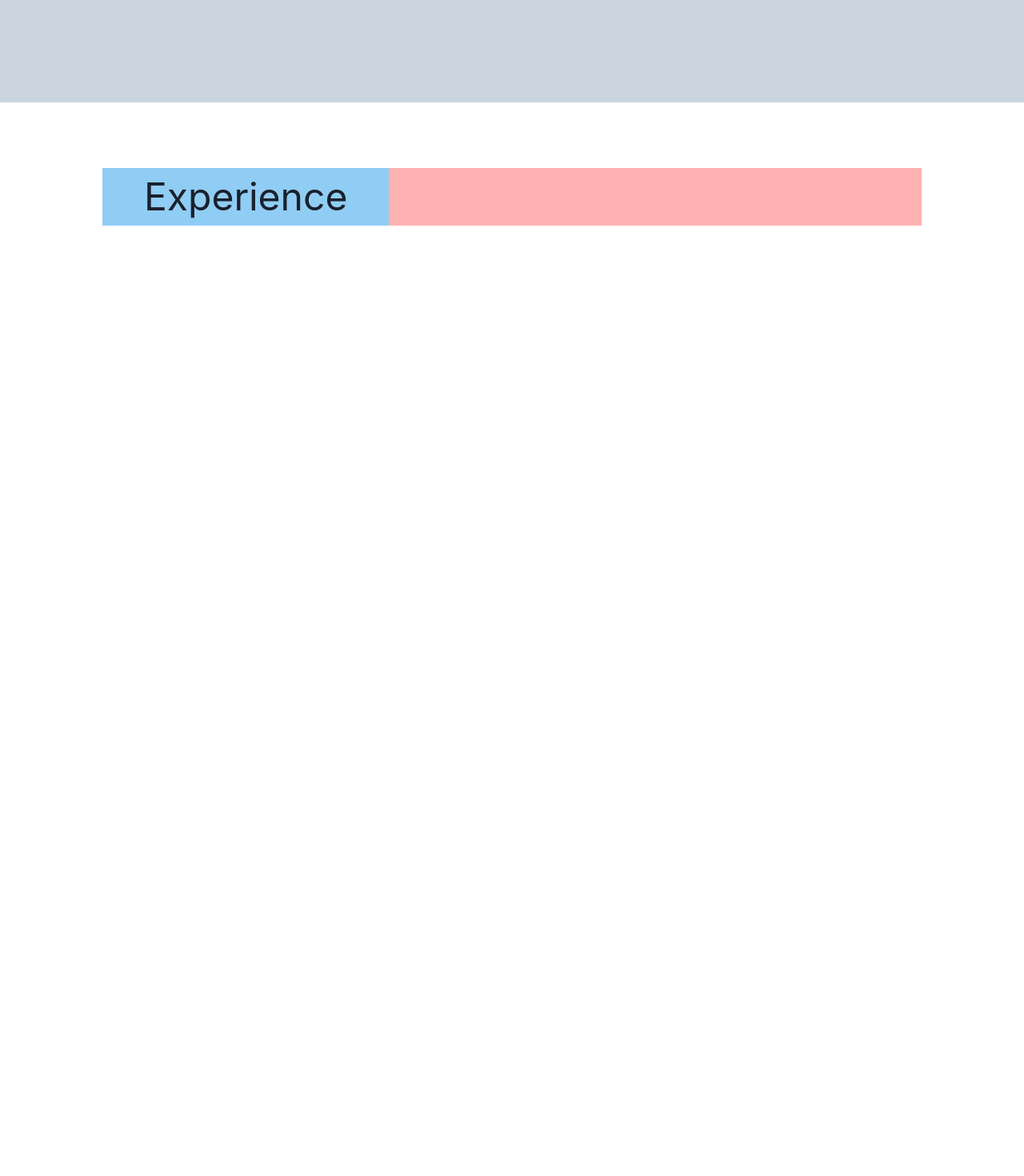
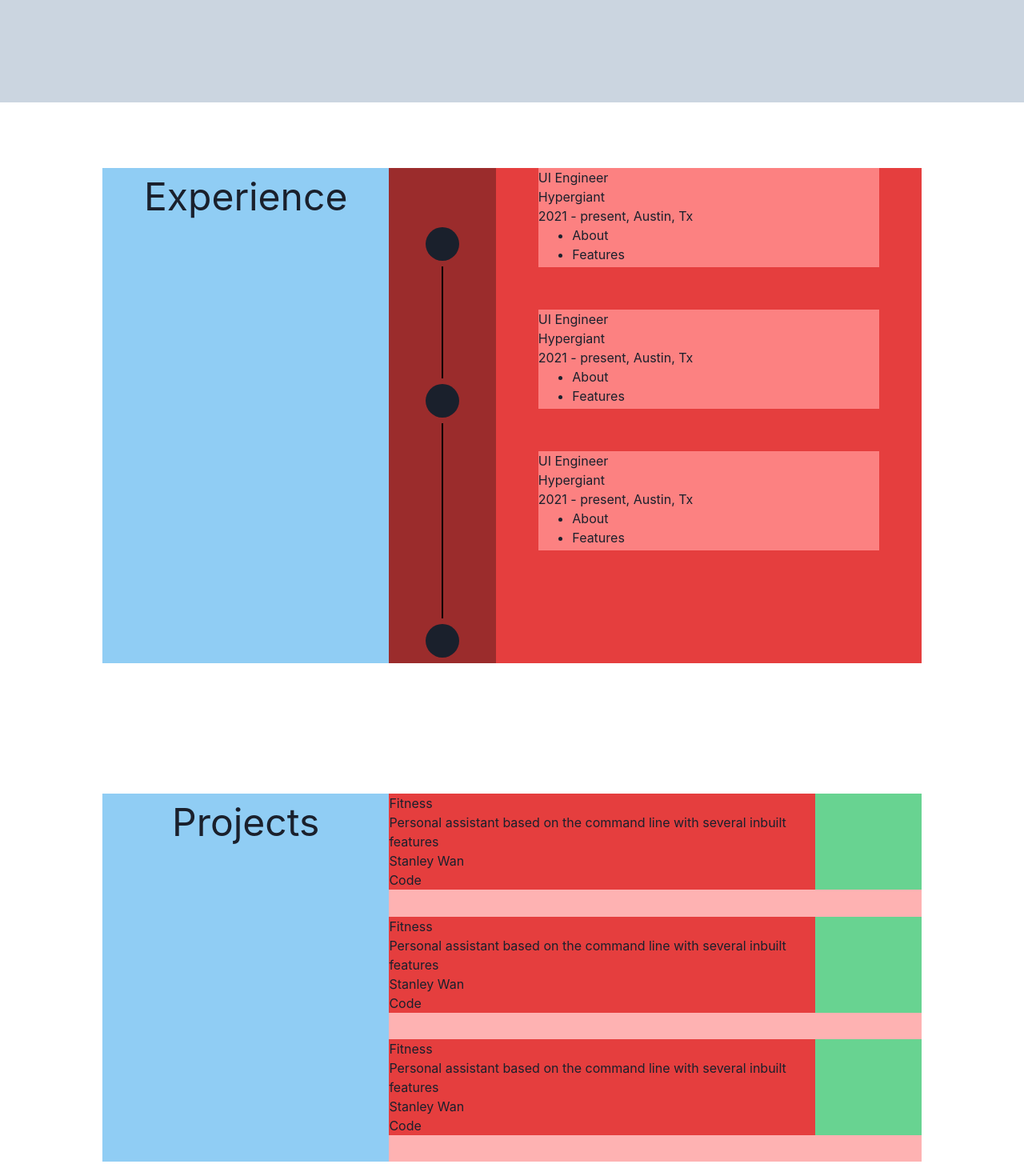
Before and after one commit to stanleywanone/portfolio, a Next.js app: page / in a window 1280 px wide. Shown: the part 1420-2890 px from the top of the page at 80% size. Before the commit the page ends 1702 px from the top, so only its background shows below. Built offline with nearby package versions, Linux system fonts and the light colour scheme.

Commit message:
add Experience Projects components

```diff
--- a/pages/core/Experience/Experience.tsx
+++ b/pages/core/Experience/Experience.tsx
@@ -7,14 +7,64 @@ import {
   UnorderedList,
   ListItem,
 } from "@chakra-ui/react"
+import { CircleIcon } from "../common/Icons/CircleIcon"
 
 export const Experience: FC = () => {
   return (
-    <Flex w="full" pt="8%">
+    <Flex w="full" pt="8%" pb="8%">
       <Flex w="35%" bg="blue.200" justifyContent="center">
         <Text fontSize="5xl">Experience</Text>
       </Flex>
-      <Flex w="65%" bg="red.200" flexDirection="column"></Flex>
+      <Flex w="65%" bg="red.200">
+        <Flex
+          w="20%"
+          bg="red.700"
+          alignItems="center"
+          flexDirection="column"
+          pt="10%"
+        >
+          <CircleIcon />
+          <Box h="40%" w="2%" bgColor="black"></Box>
+          <CircleIcon />
+          <Box h="sm" w="2%" bgColor="black"></Box>
+          <CircleIcon />
+        </Flex>
+        <Flex w="80%" bgColor="red.500" flexDirection="column">
+          <Box mx="10%" h="20%" bgColor="red.300" mb="10%">
+            <Flex flexDirection="column">
+              <Text>UI Engineer</Text>
+              <Text>Hypergiant</Text>
+              <Text>2021 - present, Austin, Tx</Text>
+              <UnorderedList ml="10%">
+                <ListItem>About</ListItem>
+                <ListItem>Features</ListItem>
+              </UnorderedList>
+            </Flex>
+          </Box>
+          <Box mx="10%" h="20%" bgColor="red.300" mb="10%">
+            <Flex flexDirection="column">
+              <Text>UI Engineer</Text>
+              <Text>Hypergiant</Text>
+              <Text>2021 - present, Austin, Tx</Text>
+              <UnorderedList ml="10%">
+                <ListItem>About</ListItem>
+                <ListItem>Features</ListItem>
+              </UnorderedList>
+            </Flex>
+          </Box>
+          <Box mx="10%" h="20%" bgColor="red.300">
+            <Flex flexDirection="column">
+              <Text>UI Engineer</Text>
+              <Text>Hypergiant</Text>
+              <Text>2021 - present, Austin, Tx</Text>
+              <UnorderedList ml="10%">
+                <ListItem>About</ListItem>
+                <ListItem>Features</ListItem>
+              </UnorderedList>
+            </Flex>
+          </Box>
+        </Flex>
+      </Flex>
     </Flex>
   )
 }
--- /dev/null
+++ b/pages/core/Projects/Projects.tsx
@@ -0,0 +1,66 @@
+import { FC } from "react"
+import {
+  Flex,
+  Box,
+  Text,
+  Spacer,
+  UnorderedList,
+  ListItem,
+  Badge,
+  Center,
+} from "@chakra-ui/react"
+import { CircleIcon } from "../common/Icons/CircleIcon"
+
+export const Projects: FC = () => {
+  return (
+    <Flex w="full" pt="8%" pb="8%">
+      <Flex w="35%" bg="blue.200" justifyContent="center">
+        <Text fontSize="5xl">Projects</Text>
+      </Flex>
+      <Flex w="65%" bg="red.200" flexDirection="column">
+        <Flex bgColor="red.500" w="full" mb="5%">
+          <Flex w="80%" flexDirection="column">
+            <Text>Fitness</Text>
+            <Text>
+              Personal assistant based on the command line with several inbuilt
+              features
+            </Text>
+            <Text>Stanley Wan</Text>
+            <Text>Code</Text>
+          </Flex>
+          <Flex w="20%">
+            <Box h="full" w="full" bgColor="green.300"></Box>
+          </Flex>
+        </Flex>
+        <Flex bgColor="red.500" w="full" mb="5%">
+          <Flex w="80%" flexDirection="column">
+            <Text>Fitness</Text>
+            <Text>
+              Personal assistant based on the command line with several inbuilt
+              features
+            </Text>
+            <Text>Stanley Wan</Text>
+            <Text>Code</Text>
+          </Flex>
+          <Flex w="20%">
+            <Box h="full" w="full" bgColor="green.300"></Box>
+          </Flex>
+        </Flex>
+        <Flex bgColor="red.500" w="full" mb="5%">
+          <Flex w="80%" flexDirection="column">
+            <Text>Fitness</Text>
+            <Text>
+              Personal assistant based on the command line with several inbuilt
+              features
+            </Text>
+            <Text>Stanley Wan</Text>
+            <Text>Code</Text>
+          </Flex>
+          <Flex w="20%">
+            <Box h="full" w="full" bgColor="green.300"></Box>
+          </Flex>
+        </Flex>
+      </Flex>
+    </Flex>
+  )
+}
--- /dev/null
+++ b/pages/core/common/Icons/CircleIcon.tsx
@@ -0,0 +1,10 @@
+import { Icon, createIcon } from "@chakra-ui/react"
+
+export const CircleIcon = (props: any) => (
+  <Icon viewBox="0 0 200 200" {...props} boxSize={14}>
+    <path
+      fill="currentColor"
+      d="M 100, 100 m -75, 0 a 75,75 0 1,0 150,0 a 75,75 0 1,0 -150,0"
+    />
+  </Icon>
+)
--- a/pages/index.tsx
+++ b/pages/index.tsx
@@ -4,6 +4,7 @@ import { Header } from "./core/Header/Header"
 import { Biography } from "./core/Biography/Biography"
 import { Skills } from "./core/Skills/Skills"
 import { Experience } from "./core/Experience/Experience"
+import { Projects } from "./core/Projects/Projects"
 
 const Home: NextPage = () => {
   return (
@@ -18,6 +19,9 @@ const Home: NextPage = () => {
       <Flex px="10%" flexDirection="column">
         <Experience />
       </Flex>
+      <Flex px="10%" flexDirection="column">
+        <Projects />
+      </Flex>
     </Flex>
   )
 }
```
